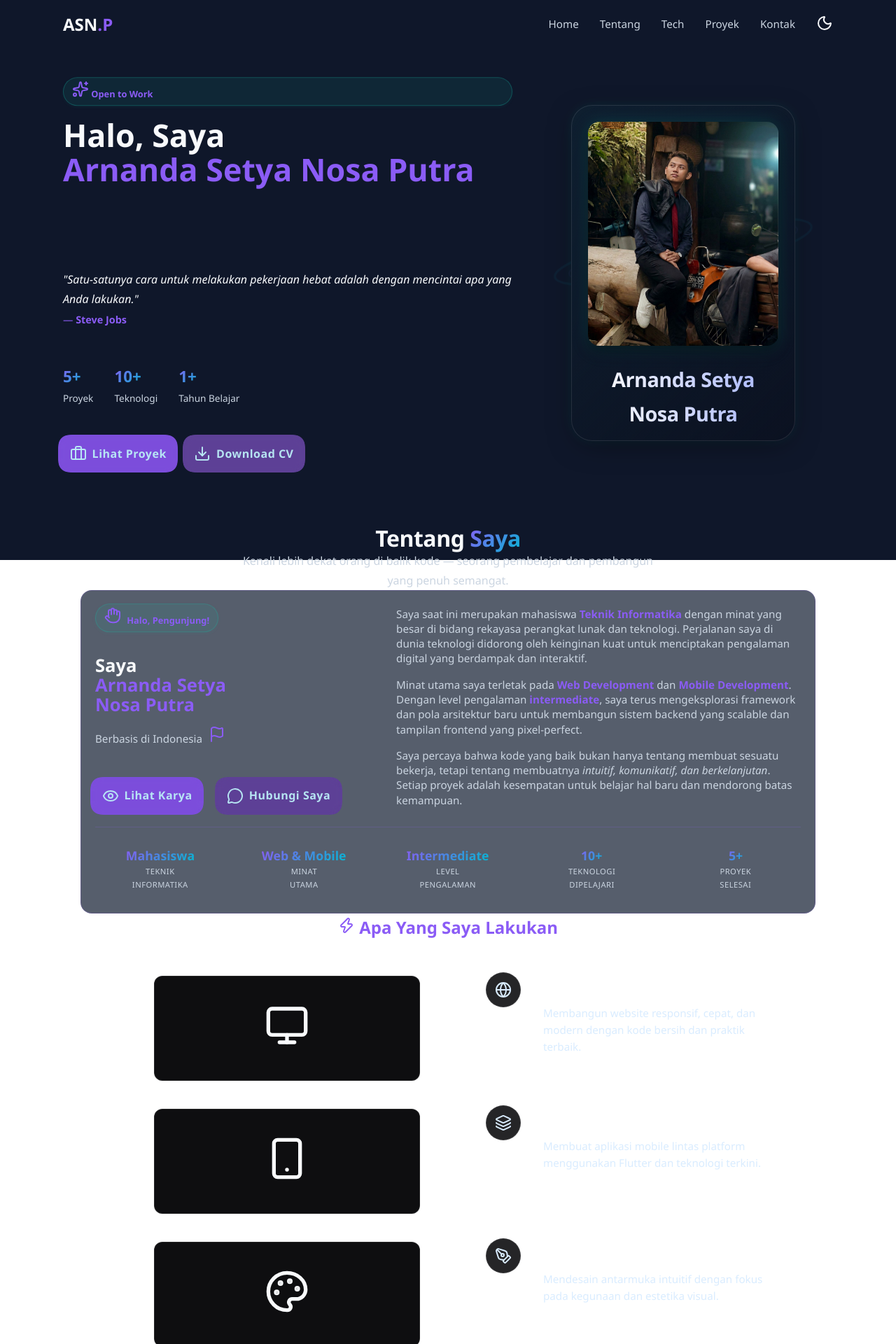
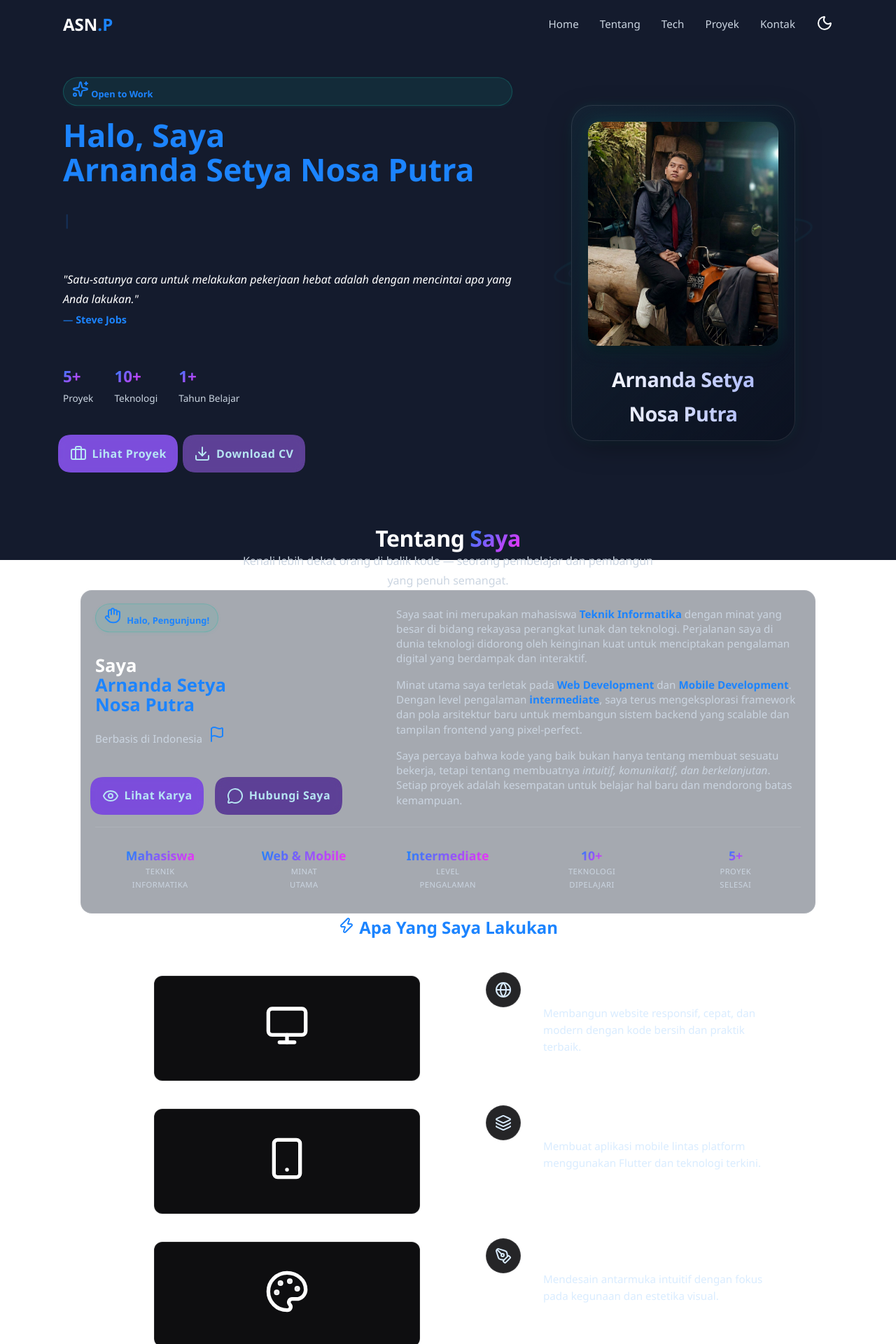
Before and after one commit to arnadd72/portofolio, a PHP site: page / in a window 1280 px wide. Shown: the top 1920 px of the page at 70% size. Run offline with PHP 8.4, Linux system fonts and the light colour scheme; some libraries are stand-ins or nearby versions.

Commit message:
portfolio website revisi 1.4

```diff
--- a/assets/css/home.css
+++ b/assets/css/home.css
@@ -1,11 +1,9 @@
 .hero-section {
     min-height: 90vh;
-    /* Reduced from 100vh to remove excessive vertical space */
     display: flex;
     align-items: center;
     justify-content: center;
     padding-top: 60px;
-    /* Reduced from 80px */
     position: relative;
     width: 100%;
 }
--- a/assets/css/main.css
+++ b/assets/css/main.css
@@ -1,21 +1,29 @@
 /* assets/css/main.css */
 :root {
-    --primary: #8b5cf6;
-    /* Vibrant Neon Purple */
-    --primary-hover: #7c3aed;
-    --secondary: #06b6d4;
-    /* Bright Cyan */
-    --bg-main: #0f172a;
-    /* Slate 900 - Lighter than pitch black/generic dark */
-    --bg-surface: rgba(30, 41, 59, 0.75);
-    /* Frosted Slate glass */
-    --bg-surface-hover: rgba(30, 41, 59, 0.95);
-    --text-main: #f8fafc;
+    --primary: #1C84FF;
+    --primary-hover: #156ad6;
+    --secondary: #FC2BFA;
+    /* Rich, professional dark background (lighter slate/navy mix) */
+    --bg-main: #141b2d;
+    /* Slate 800-like base */
+    --bg-main-grad-1: #1e293b;
+    /* Slightly lighter gradient */
+    --bg-main-grad-2: #0f172a;
+    /* Darker edge */
+    --bg-surface: rgba(30, 41, 59, 0.4);
+    /* Glassmorphism on dark */
+    --bg-surface-hover: rgba(30, 41, 59, 0.6);
+    --text-main: #ffffff;
     --text-muted: #cbd5e1;
-    --border-glass: rgba(139, 92, 246, 0.2);
-    /* Purple tinted glass border */
-    --border-glow: rgba(139, 92, 246, 0.6);
-    --glow-shadow: 0 0 25px rgba(6, 182, 212, 0.3);
+    --border-glass: rgba(255, 255, 255, 0.1);
+    --border-glow: rgba(255, 255, 255, 0.2);
+    --glow-shadow: 0 0 25px rgba(0, 0, 0, 0.3);
+
+    /* Card Colors */
+    --card-blue: #1C84FF;
+    --card-pink: #FC2BFA;
+    --card-green: #3CCF91;
+    --card-orange: #F26A4A;
 }
 
 [data-theme="light"] {
--- a/includes/sections/home.html
+++ b/includes/sections/home.html
@@ -6,12 +6,12 @@
             <span class="greeting-badge gsap-reveal" style="margin-bottom: 15px; display: inline-block; opacity: 0; transform: translateY(20px);">
                 <i data-lucide="sparkles" class="icon-sm"></i> Open to Work
             </span>
-            <h1 class="hero-title gsap-reveal" style="opacity: 0; transform: translateY(20px);">
+            <h1 class="hero-title gsap-reveal" style="opacity: 0; transform: translateY(20px); color: var(--primary);">
                 Halo, Saya <br>
-                <span class="text-primary">Arnanda Setya Nosa Putra</span>
+                Arnanda Setya Nosa Putra
             </h1>
-            <h2 class="hero-role mt-1 gsap-reveal" style="opacity: 0; transform: translateY(20px);">
-                <span class="highlight typing-text"></span>
+            <h2 class="hero-role mt-1 gsap-reveal" style="opacity: 0; transform: translateY(20px); color: var(--text-main);">
+                <span class="typing-text"></span>
             </h2>
             <div class="hero-tagline-container mt-2 gsap-reveal" style="min-height: 80px; position: relative; opacity: 0; transform: translateY(20px);">
                 <p class="hero-quote-text" style="line-height: 1.8; transition: opacity 0.5s ease; opacity: 1;">
```
Also changed, not shown: other parts of assets/css/main.css (+40 -6 lines), assets/css/projects.css (+39 -15 lines).
